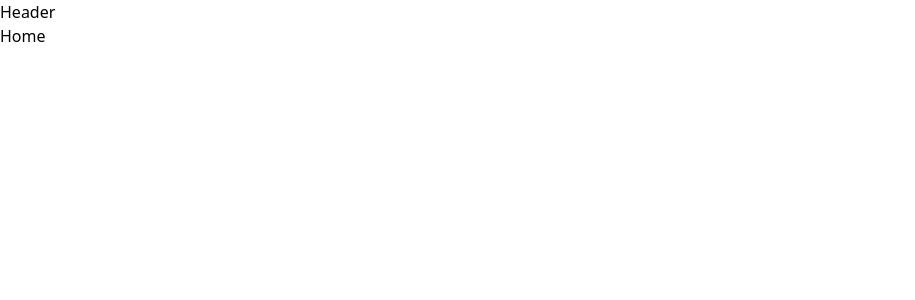
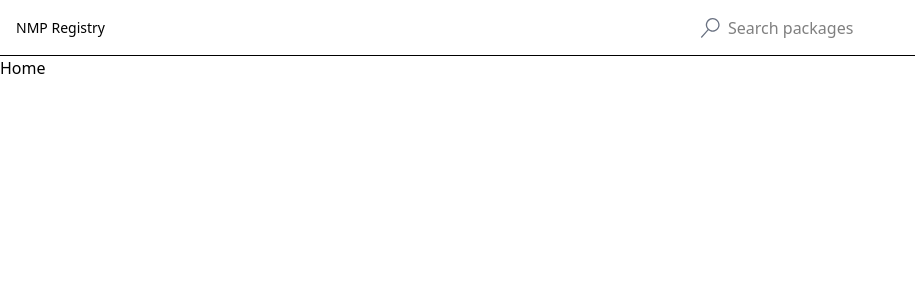
Before and after one commit to Domanell/react-udemy-ts-registry, a React (Vite) app: page / in a window 1280 px wide. Shown: the top 300 px of the page, without its empty margins (0-915 px from the left). Built offline with nearby package versions, Linux system fonts and the light colour scheme.

Commit message:
Add logo link and search navigation

```diff
--- a/package.json
+++ b/package.json
@@ -13,6 +13,7 @@
     "@tailwindcss/vite": "^4.1.3",
     "react": "^19.0.0",
     "react-dom": "^19.0.0",
+    "react-icons": "^5.5.0",
     "react-router-dom": "^7.5.0",
     "tailwindcss": "^4.1.3"
   },
--- a/src/components/Header.tsx
+++ b/src/components/Header.tsx
@@ -1,3 +1,15 @@
+import { Link } from 'react-router-dom';
+import SearchInput from './SearchInput';
+
 export default function Header() {
-	return <div className="">Header</div>;
+	return (
+		<div className="flex items-center justify-between px-4 border-b h-14">
+			<div className="flex items-center space-x-2 text-sm">
+				<Link to="/">NMP Registry</Link>
+			</div>
+			<div className="w-full max-w-xl ml-4">
+				<SearchInput />
+			</div>
+		</div>
+	);
 }
--- /dev/null
+++ b/src/components/SearchInput.tsx
@@ -0,0 +1,31 @@
+import { useState } from 'react';
+import { useNavigate } from 'react-router-dom';
+import { VscSearch } from 'react-icons/vsc';
+
+export default function SearchInput() {
+	const [term, setTerm] = useState('');
+	const navigate = useNavigate();
+
+	const handleSubmit = (event: React.FormEvent<HTMLFormElement>) => {
+		event.preventDefault();
+
+		navigate(`/search?term=${term}`);
+	};
+
+	return (
+		<form onSubmit={handleSubmit}>
+			<div className="relative">
+				<div className="absolute inset-y-0 flex items-center pl-3">
+					<VscSearch className="h-5 w-5 text-gray-500" />
+				</div>
+				<input
+					type="text"
+					value={term}
+					onChange={(e) => setTerm(e.target.value)}
+					className="pl-10 py-2 w-full border-0 shadow-none"
+					placeholder="Search packages"
+				/>
+			</div>
+		</form>
+	);
+}
```
Also changed, not shown: 1 other file (tests, documents, lock files or other folders).
